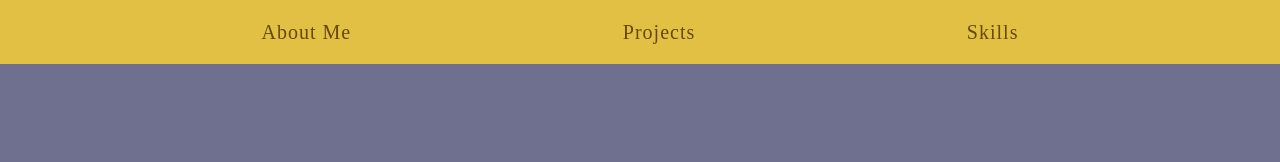
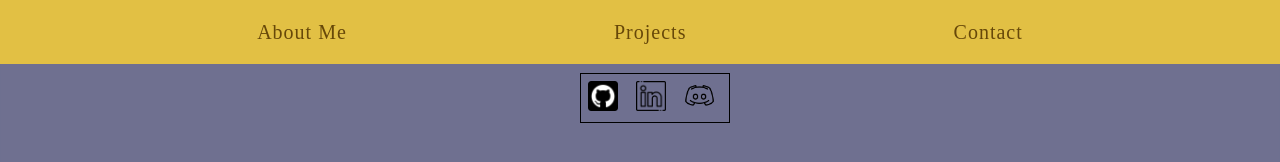
Before and after one commit to barbosa92/Proyecto-4-MyFirstPortfolio, a website built with Vite: page index.html in a window 1280 px wide. Built offline with nearby package versions, Linux system fonts and the light colour scheme.

Commit message:
add changes to contact page

```diff
--- a/main.js
+++ b/main.js
@@ -1,10 +1,10 @@
 import { header } from "./src/components/Header/Header";
 import { AboutMe } from "./src/pages/AboutMe/AboutMe";
 import { Projects } from "./src/pages/Projects/Projects";
-import { Skills } from "./src/pages/Skills/Skills";
+import { Contact } from "./src/pages/Skills/Contact";
 import "./style.css";
 
 header();
 AboutMe();
 Projects();
-Skills();
+Contact();
--- a/src/components/Header/Header.css
+++ b/src/components/Header/Header.css
@@ -1,7 +1,7 @@
 nav {
   height: 8svh;
   width: 100%;
-  position: fixed;
+  position: absolute;
   top: 0;
   background-color: #e2c044;
   transition: all 0.5s;
--- a/src/data/headerLinks.js
+++ b/src/data/headerLinks.js
@@ -1,6 +1,6 @@
 import { AboutMe } from "../pages/AboutMe/AboutMe";
 import { Projects } from "../pages/Projects/Projects";
-import { Skills } from "../pages/Skills/Skills";
+import { Contact } from "../pages/Skills/Contact";
 
 export const headerLinks = [
   {
@@ -14,8 +14,8 @@ export const headerLinks = [
     page: Projects,
   },
   {
-    name: "Skills",
-    url: "#Skills",
-    page: Skills,
+    name: "Contact",
+    url: "#Contact",
+    page: Contact,
   },
 ];
--- a/src/pages/Projects/Projects.css
+++ b/src/pages/Projects/Projects.css
@@ -34,6 +34,7 @@
   justify-content: space-evenly;
   align-items: center;
   height: 250px;
+  background-color: rgb(85, 110, 133);
 }
 
 #bigDiv:nth-child(2),
@@ -43,7 +44,7 @@
 }
 
 #firstDiv {
-  width: 30%;
+  width: 20%;
   height: 90%;
   padding: var(--p4-padding-xs);
   transform: translateX(1000px);
--- /dev/null
+++ b/src/pages/Skills/Contact.css
@@ -0,0 +1,18 @@
+.social-media {
+  border: 1px solid #000;
+  width: 150px;
+  height: fit-content;
+  position: absolute;
+  right: 43%;
+  top: 7%;
+}
+
+.social-media a img {
+  width: 30%;
+  padding: 7px;
+  transition: all 2s;
+}
+
+.social-media a img:hover {
+  transform: rotateY(360deg);
+}
--- /dev/null
+++ b/src/pages/Skills/Contact.js
@@ -0,0 +1,22 @@
+import "./Contact.css";
+
+export const Contact = () => {
+  const divApp = document.querySelector("#app");
+
+  divApp.innerHTML = `
+  <div class="social-media">
+      <a target="_blank" href="https://github.com/VicRaii">
+      <img src="./public/assets/githubLogo.png" alt="gitHub logo">
+      </a>
+
+      <a target="_blank" href="www.linkedin.com/in/victor-manuel-ruiz-ponferrada-1a5257285">
+      <img src="./public/assets/linkedinLogo.png" alt="linkedin logo">
+      </a>
+
+      <a target="_blank" href="#">
+      <img src="./public/assets/discordLogo.png" alt="discord logo">
+      </a>
+    </div>
+  `;
+  // document.body.style.backgroundImage = "url(/assets/MatrixBackground.jpg)";
+};
--- a/src/pages/Skills/Skills.js
+++ /dev/null
@@ -1,8 +0,0 @@
-import "./Skills.css";
-
-export const Skills = () => {
-  const divApp = document.querySelector("#app");
-
-  divApp.innerHTML = "Skills";
-  // document.body.style.backgroundImage = "url(/assets/MatrixBackground.jpg)";
-};
--- a/style.css
+++ b/style.css
@@ -50,10 +50,10 @@
 
 body {
   height: 130vh;
-  /* background: url(./public/assets/code-background.jpg); */
+  /* background: url(./public/assets/backgroundImage4.jpg); */
   background-position: center;
   background-size: cover;
-  background-repeat: no-repeat;
+  background-repeat: repeat;
   backdrop-filter: blur(2px);
   background-color: #6f7090;
 }
```
Also changed, not shown: public/assets/backgroundImage4.jpg (added), public/assets/discordLogo.png (added), public/assets/githubLogo.png (added), public/assets/linkedinLogo.png (added), src/pages/Skills/Skills.css (deleted).
